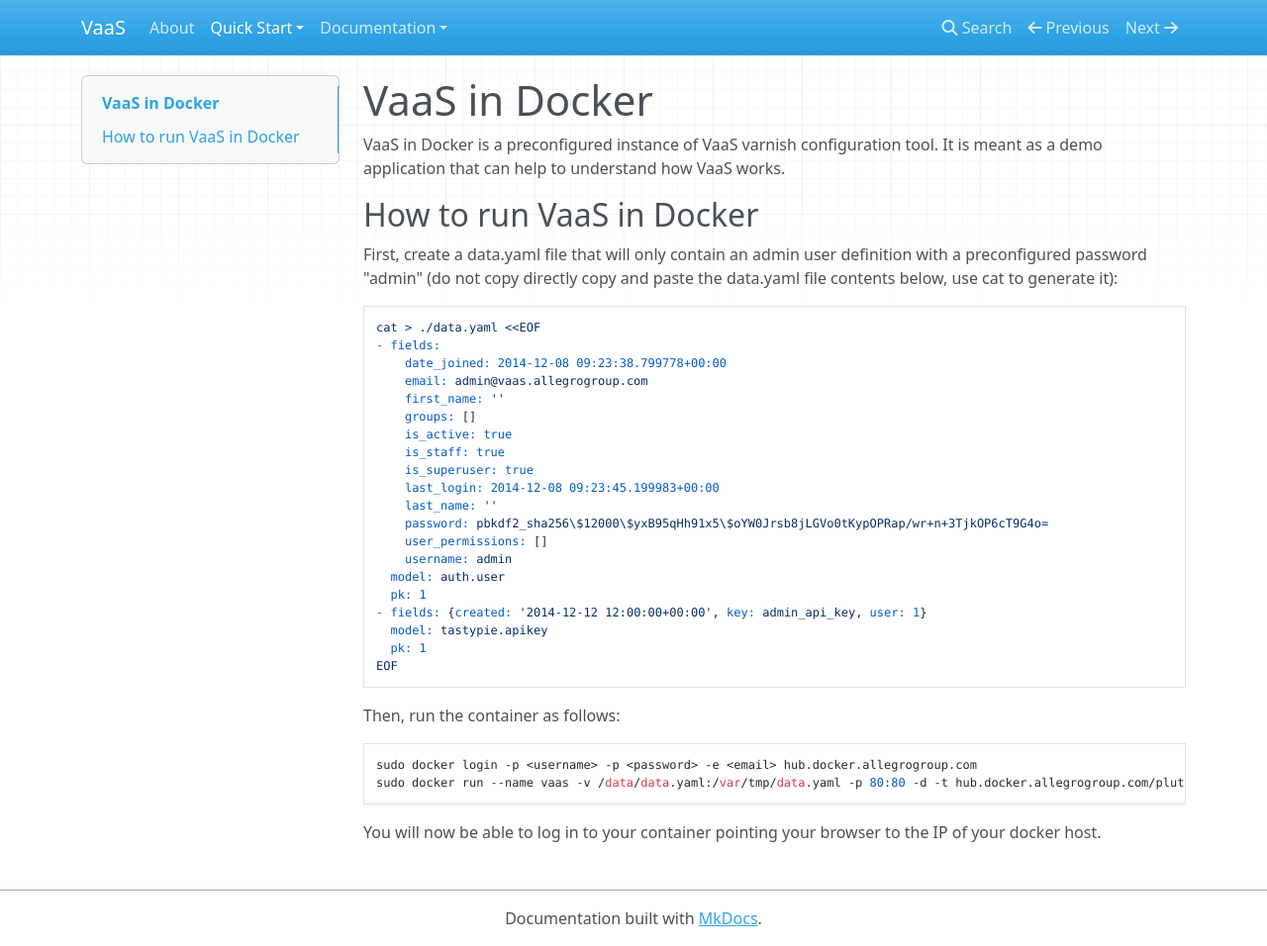
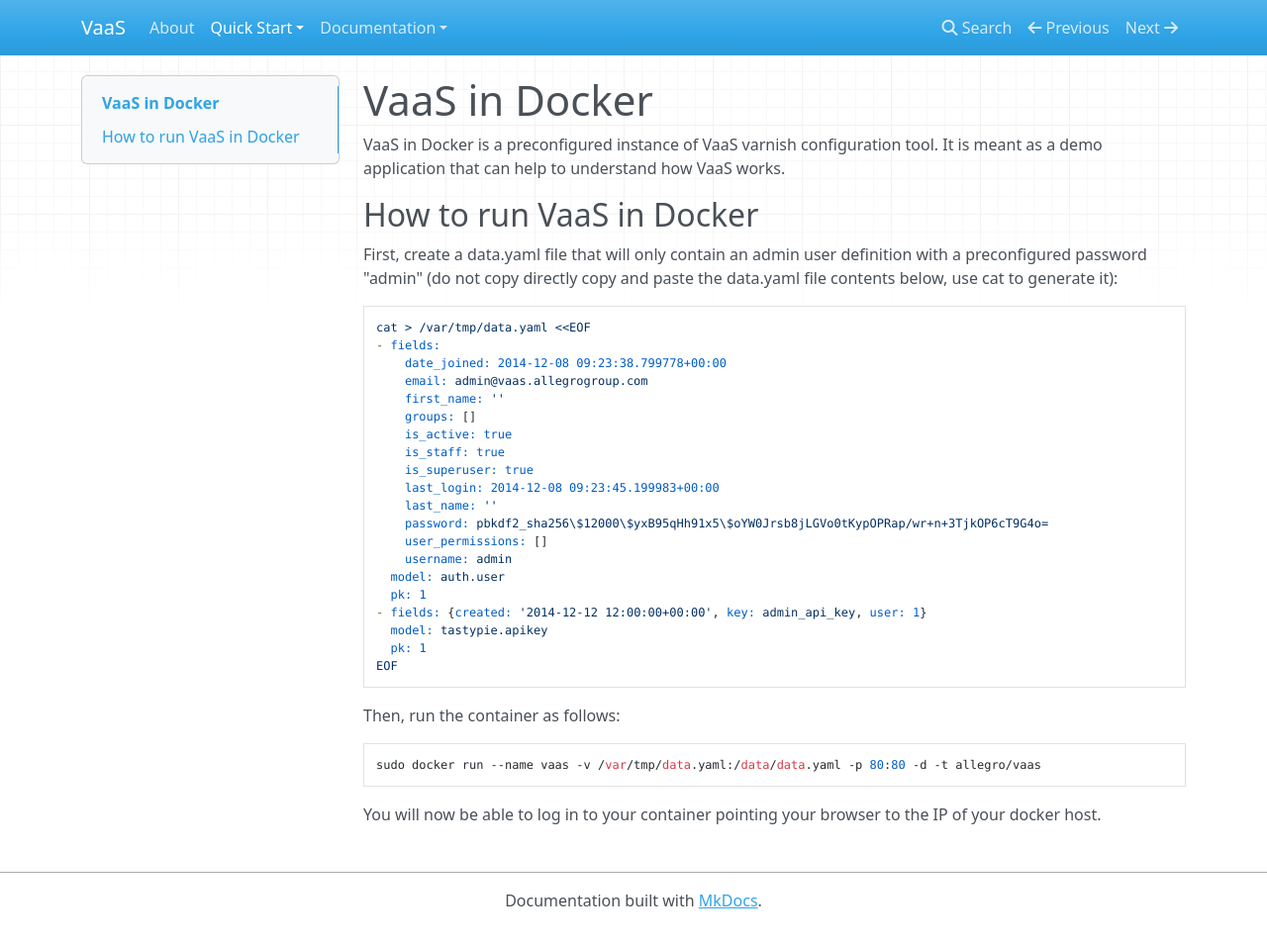
Before and after one commit to allegro/vaas, an MkDocs documentation site: the page built from docs/quick-start/docker.md, in a window 1280 px wide and 956 px high. Shown: the whole window at 99% size. Built offline with MkDocs 1.6.1, drawn with Linux system fonts in a browser that asks for light colours; nearby versions of some CDN libraries; old or Windows-style settings are respelled for this version of MkDocs.

```diff
--- a/docs/quick-start/docker.md
+++ b/docs/quick-start/docker.md
@@ -6,7 +6,7 @@ How to run VaaS in Docker
 -------------------------
 First, create a data.yaml file that will only contain an admin user definition with a preconfigured password "admin" (do not copy directly copy and paste the data.yaml file contents below, use cat to generate it):
 
-    cat > ./data.yaml <<EOF
+    cat > /var/tmp/data.yaml <<EOF
     - fields:
         date_joined: 2014-12-08 09:23:38.799778+00:00
         email: admin@vaas.allegrogroup.com
@@ -29,7 +29,6 @@ First, create a data.yaml file that will only contain an admin user definition w
 
 Then, run the container as follows:
 
-    sudo docker login -p <username> -p <password> -e <email> hub.docker.allegrogroup.com
-    sudo docker run --name vaas -v /data/data.yaml:/var/tmp/data.yaml -p 80:80 -d -t hub.docker.allegrogroup.com/pluton/vaas
+    sudo docker run --name vaas -v /var/tmp/data.yaml:/data/data.yaml -p 80:80 -d -t allegro/vaas
 
 You will now be able to log in to your container pointing your browser to the IP of your docker host.
```
Also changed, not shown: docs/documentation/cron.md (+1 -1 lines), docs/documentation/dc.md (+2 -2 lines), docs/documentation/gui.md (+1 -1 lines), docs/index.md (+1 -1 lines).
